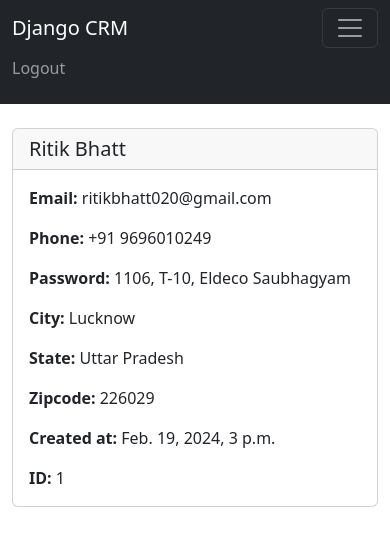
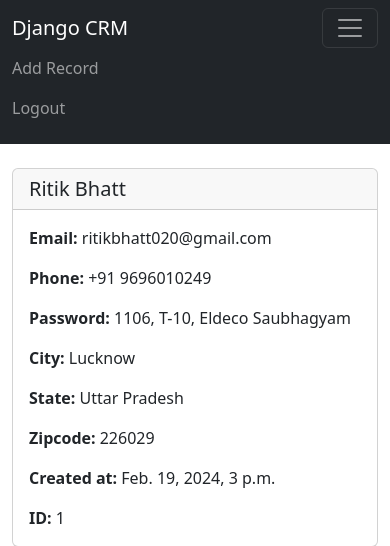
Before and after one commit to ritikbhatt20/CRM-Nexus, a Django app: page /record/1 in a window 390 px wide, after a click that opens the changed part. Shown: the top 546 px of the page. Run offline with Django 4.2, Linux system fonts and the light colour scheme; a user stored in the database is signed in; data comes from the database, SQL or seed files in the repository; both versions use the stored data as it was after the commit.

Commit message:
🎯Basic template for add records

```diff
--- a/website/templates/navbar.html
+++ b/website/templates/navbar.html
@@ -8,6 +8,10 @@
         <ul class="navbar-nav me-auto mb-2 mb-lg-0">
 
           {% if user.is_authenticated %}
+
+          <li class="nav-item">
+            <a class="nav-link" href="{% url "add_record" %}">Add Record</a>
+          </li>
 
           <li class="nav-item">
             <a class="nav-link" href="{% url "logout" %}">Logout</a>
--- a/website/urls.py
+++ b/website/urls.py
@@ -8,4 +8,5 @@ urlpatterns = [
     path('register/', views.register_user, name='register'),
     path('record/<int:pk>', views.customer_record, name='record'),
     path('delete_record/<int:pk>', views.delete_record, name='delete_record'),
+    path('add_record/', views.add_record, name='add_record'),
 ]
--- a/website/views.py
+++ b/website/views.py
@@ -71,3 +71,6 @@ def delete_record(request, pk):
     else:
         messages.success(request, "You must be Logged In to do that...")
         return redirect('home')
+
+def add_record(request):
+    return render(request, 'add_record.html', {})
```
Also changed, not shown: website/templates/add_record.html (added, +20 -0 lines), db.sqlite3.
